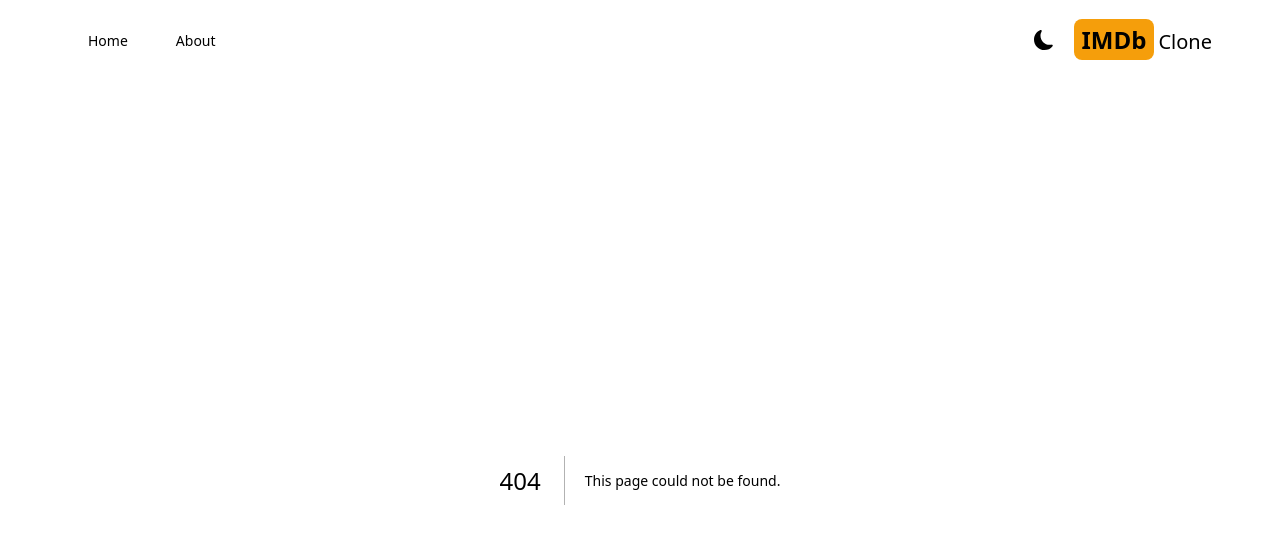
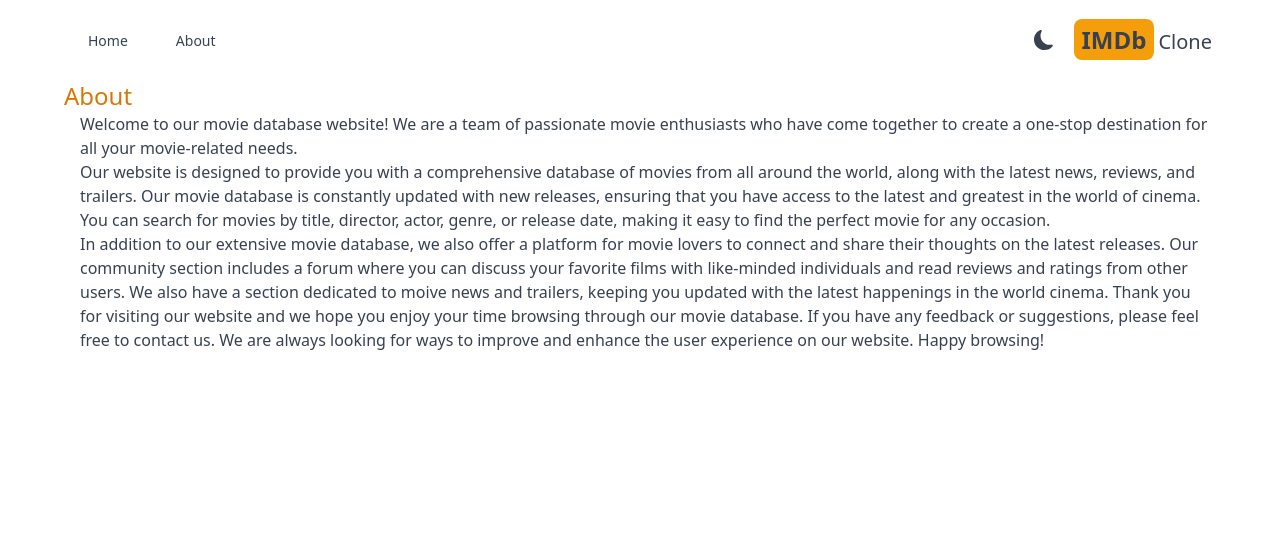
Before and after one commit to hackastak/imdb-clone, a Next.js app: page /about in a window 1280 px wide. Before the commit this address had no page. Shown: the top 544 px of the page. Built offline with nearby package versions, Linux system fonts and the light colour scheme.

Commit message:
Add styling to main div of web app and add new About page

```diff
--- a/src/app/Providers.jsx
+++ b/src/app/Providers.jsx
@@ -6,8 +6,9 @@
 export default function Providers({ children }) {
   return (
     <ThemeProvider enableSystem={true} attribute='class'>
-      {children}
-      <div className='dark:bg-gray-700 dark:text-gray-200 text-gray-700 transition-colors duration-300 min-h-screen select-none'></div>
+      <div className='dark:bg-gray-700 dark:text-gray-200 text-gray-700 transition-colors duration-300 min-h-screen select-none'>
+        {children}
+      </div>
     </ThemeProvider>
   );
 }
--- /dev/null
+++ b/src/app/about/page.jsx
@@ -0,0 +1,36 @@
+import React from 'react';
+
+export default function About() {
+  return (
+    <div className='max-w-6xl mx-auto space-x-4'>
+      <h1 className='text-2xl font-medium text-amber-600'>About</h1>
+      <p>
+        Welcome to our movie database website! We are a team of passionate movie
+        enthusiasts who have come together to create a one-stop destination for
+        all your movie-related needs.
+      </p>
+      <p>
+        Our website is designed to provide you with a comprehensive database of
+        movies from all around the world, along with the latest news, reviews,
+        and trailers. Our movie database is constantly updated with new
+        releases, ensuring that you have access to the latest and greatest in
+        the world of cinema. You can search for movies by title, director,
+        actor, genre, or release date, making it easy to find the perfect movie
+        for any occasion.
+      </p>
+      <p>
+        In addition to our extensive movie database, we also offer a platform
+        for movie lovers to connect and share their thoughts on the latest
+        releases. Our community section includes a forum where you can discuss
+        your favorite films with like-minded individuals and read reviews and
+        ratings from other users. We also have a section dedicated to moive news
+        and trailers, keeping you updated with the latest happenings in the
+        world cinema. Thank you for visiting our website and we hope you enjoy
+        your time browsing through our movie database. If you have any feedback
+        or suggestions, please feel free to contact us. We are always looking
+        for ways to improve and enhance the user experience on our website.
+        Happy browsing!
+      </p>
+    </div>
+  );
+}
```
